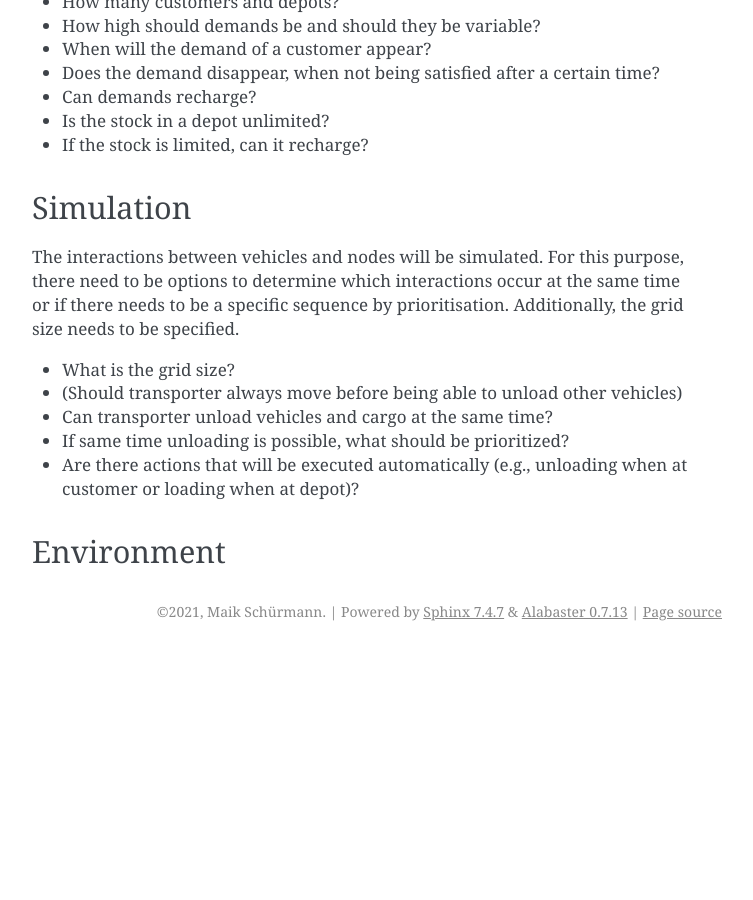
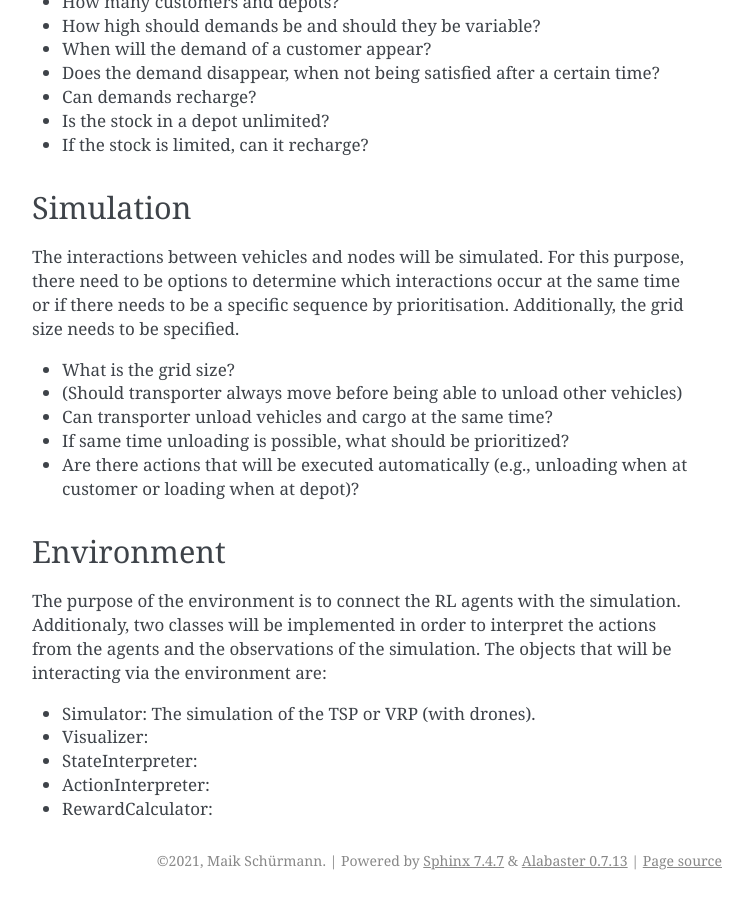
Before and after one commit to shubhampachori12110095/trucks-and-drones, a Sphinx documentation site: the page built from docs/tutorials/chap_1_basic_idea.rst, in a window 1280 px wide and 900 px high, scrolled down 1352 px. Shown: the whole window, without its empty margins (388-1141 px from the left). Built offline with Sphinx 7.4.7, drawn with Linux system fonts in a browser that asks for light colours; before the commit the page ends 2003 px from its top, so only the background shows below that.

Commit message:
Update chap_1_basic_idea.rst

```diff
--- a/docs/tutorials/chap_1_basic_idea.rst
+++ b/docs/tutorials/chap_1_basic_idea.rst
@@ -52,3 +52,10 @@
 
 Environment
 ***********
+The purpose of the environment is to connect the RL agents with the simulation. Additionaly, two classes will be implemented in order to interpret the actions from the agents and the observations of the simulation. The objects that will be interacting via the environment are:
+
+- Simulator: The simulation of the TSP or VRP (with drones).
+- Visualizer:
+- StateInterpreter:
+- ActionInterpreter:
+- RewardCalculator:
```
